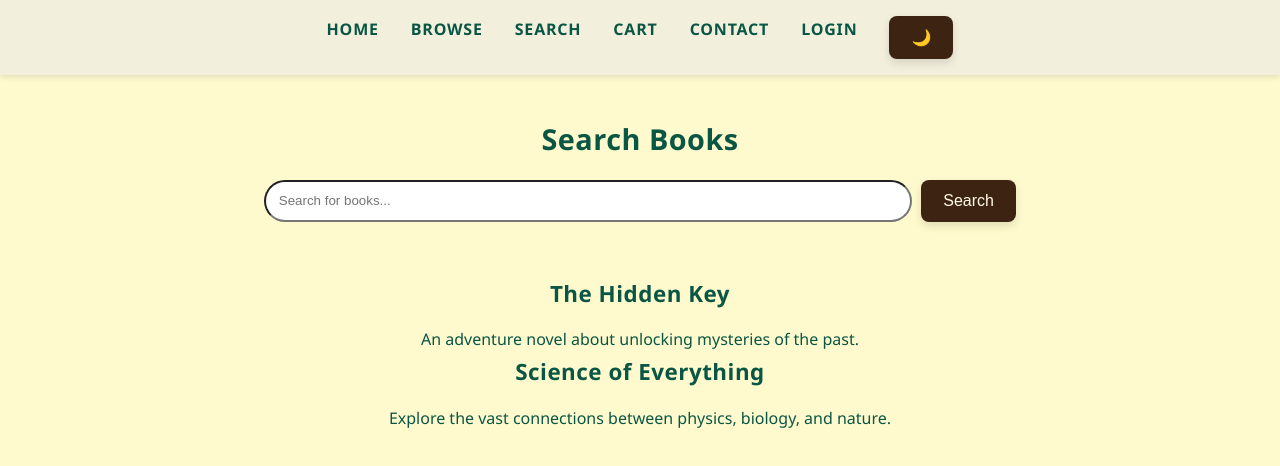
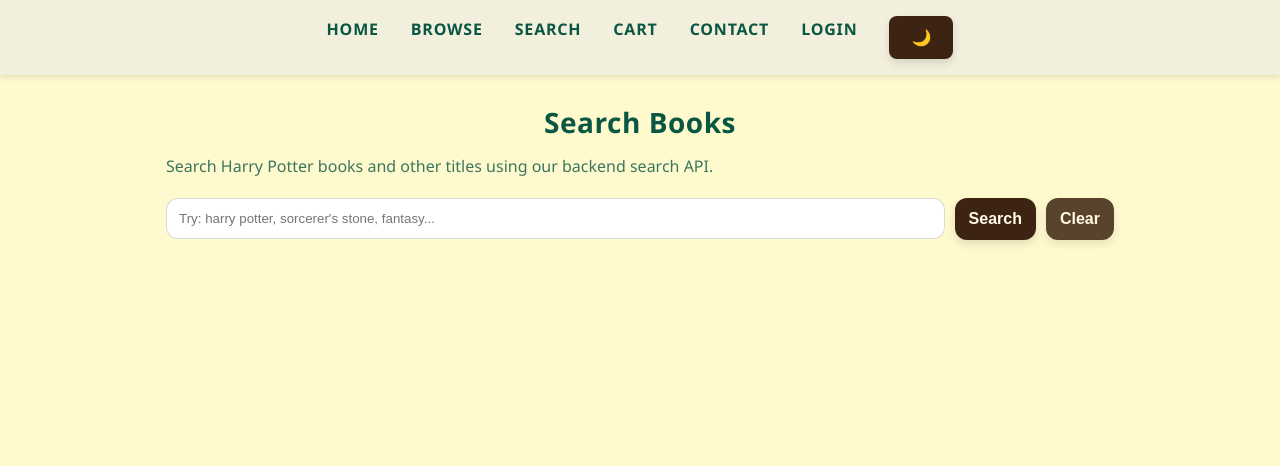
Before and after one commit to mw439/IT340-TBR, an Angular app in the folder tbr-frontend/: page /search in a window 1280 px wide. Shown: the top 466 px of the page. Built offline with nearby package versions, Linux system fonts and the light colour scheme.

Commit message:
Search Engine using OpenLibrary API

```diff
--- a/tbr-frontend/src/app/pages/search/search.css
+++ b/tbr-frontend/src/app/pages/search/search.css
@@ -1,21 +1,129 @@
 .search-page {
-  max-width: 800px;
-  margin: 2.5rem auto;
-  padding: 0 1.5rem;
+  max-width: 980px;
+  margin: 0 auto;
+  padding: 24px 16px;
 }
 
-.search-page h2 {
-  margin-bottom: 1rem;
+.title {
+  margin: 0 0 6px 0;
+  font-size: 28px;
+  font-weight: 800;
 }
 
-.search-box {
-  display: flex;
-  gap: 0.6rem;
-  margin-bottom: 1.3rem;
+.subtitle {
+  margin: 0 0 18px 0;
+  opacity: 0.8;
 }
 
-.search-box input[type="text"] {
+.search-bar {
+  display: flex;
+  gap: 10px;
+  align-items: center;
+  margin: 14px 0 10px 0;
+}
+
+.search-bar input {
   flex: 1;
-  padding: 0.6rem 0.8rem;
-  border-radius: 999px;
+  padding: 12px 12px;
+  border-radius: 12px;
+  border: 1px solid rgba(0,0,0,0.15);
+  outline: none;
 }
+
+.search-bar button {
+  padding: 12px 14px;
+  border-radius: 12px;
+  border: none;
+  cursor: pointer;
+  font-weight: 700;
+}
+
+.search-bar button:disabled {
+  opacity: 0.6;
+  cursor: not-allowed;
+}
+
+.search-bar .secondary {
+  opacity: 0.85;
+}
+
+.status {
+  min-height: 22px;
+  margin: 6px 0 14px 0;
+}
+
+.error {
+  color: #b00020;
+  font-weight: 600;
+}
+
+.results {
+  display: grid;
+  grid-template-columns: 1fr;
+  gap: 12px;
+}
+
+.card {
+  display: flex;
+  gap: 14px;
+  padding: 14px;
+  border-radius: 16px;
+  border: 1px solid rgba(0,0,0,0.10);
+}
+
+.cover {
+  width: 90px;
+  min-width: 90px;
+  height: 120px;
+  border-radius: 14px;
+  overflow: hidden;
+  border: 1px solid rgba(0,0,0,0.10);
+  display: flex;
+  align-items: center;
+  justify-content: center;
+}
+
+.cover img {
+  width: 100%;
+  height: 100%;
+  object-fit: cover;
+}
+
+.no-cover {
+  font-size: 12px;
+  opacity: 0.7;
+}
+
+.info {
+  flex: 1;
+}
+
+.row {
+  display: flex;
+  align-items: flex-start;
+  justify-content: space-between;
+  gap: 12px;
+}
+
+.book-title {
+  margin: 0;
+  font-size: 18px;
+  font-weight: 800;
+}
+
+.price {
+  font-weight: 800;
+  opacity: 0.9;
+}
+
+.author {
+  margin: 6px 0 0 0;
+  font-weight: 600;
+  opacity: 0.9;
+}
+
+.meta {
+  margin: 4px 0 0 0;
+  opacity: 0.8;
+  font-size: 13px;
+}
--- a/tbr-frontend/src/app/pages/search/search.html
+++ b/tbr-frontend/src/app/pages/search/search.html
@@ -1,19 +1,40 @@
-<main class="search-page">
-  <h2>Search Books</h2>
-  <div class="search-box">
-    <input type="text" placeholder="Search for books..." />
-    <button class="btn">Search</button>
+<div class="search-page">
+  <h1 class="title">Search Books</h1>
+  <p class="subtitle">Search Harry Potter books and other titles using our backend search API.</p>
+
+  <div class="search-bar">
+    <input
+      type="text"
+      [(ngModel)]="query"
+      placeholder="Try: harry potter, sorcerer's stone, fantasy..."
+      (keyup.enter)="onSearch()"
+    />
+    <button (click)="onSearch()" [disabled]="loading">Search</button>
+    <button class="secondary" (click)="clear()" [disabled]="loading">Clear</button>
   </div>
 
-  <section class="search-results">
-    <div class="result-item">
-      <h3>The Hidden Key</h3>
-      <p>An adventure novel about unlocking mysteries of the past.</p>
+  <div class="status">
+    <p *ngIf="loading">Searching…</p>
+    <p class="error" *ngIf="!loading && errorMessage">{{ errorMessage }}</p>
+  </div>
+
+  <div class="results" *ngIf="!loading && results.length > 0">
+    <div class="card" *ngFor="let book of results">
+      <div class="cover">
+        <img *ngIf="book.coverUrl" [src]="book.coverUrl" alt="cover" />
+        <div *ngIf="!book.coverUrl" class="no-cover">No Cover</div>
+      </div>
+
+      <div class="info">
+        <div class="row">
+          <h3 class="book-title">{{ book.title }}</h3>
+          <span class="price" *ngIf="book.price">${{ book.price }}</span>
+        </div>
+
+        <p class="author">Author: {{ book.author }}</p>
+        <p class="meta" *ngIf="book.firstPublishYear">First Published: {{ book.firstPublishYear }}</p>
+        <p class="meta" *ngIf="book.isbn">ISBN: {{ book.isbn }}</p>
+      </div>
     </div>
-
-    <div class="result-item">
-      <h3>Science of Everything</h3>
-      <p>Explore the vast connections between physics, biology, and nature.</p>
-    </div>
-  </section>
-</main>
+  </div>
+</div>
--- a/tbr-frontend/src/app/pages/search/search.ts
+++ b/tbr-frontend/src/app/pages/search/search.ts
@@ -1,20 +1,91 @@
-// import { Component } from '@angular/core';
+import { Component } from '@angular/core';
+import { CommonModule } from '@angular/common';
+import { FormsModule } from '@angular/forms';
+import { HttpClient } from '@angular/common/http';
 
-// @Component({
-//   selector: 'app-search',
-//   imports: [],
-//   templateUrl: './search.html',
-//   styleUrl: './search.css',
-// })
-// export class Search {
-
-// }
-import { Component } from '@angular/core';
+type BookResult = {
+  key: string;
+  title: string;
+  author: string;
+  isbn?: string;
+  coverUrl?: string | null;
+  price?: number;
+  firstPublishYear?: number | null;
+};
 
 @Component({
   selector: 'app-search',
   standalone: true,
+  imports: [CommonModule, FormsModule],
   templateUrl: './search.html',
   styleUrls: ['./search.css'],
 })
-export class Search {}
+export class Search {
+  query = '';
+  loading = false;
+  errorMessage = '';
+  results: BookResult[] = [];
+
+  constructor(private http: HttpClient) {}
+
+  onSearch(): void {
+    this.errorMessage = '';
+    const q = (this.query || '').trim();
+
+    if (!q) {
+      this.results = [];
+      this.errorMessage = 'Type something to search (example: harry potter).';
+      return;
+    }
+
+    this.loading = true;
+    this.results = [];
+
+    // Open Library search (frontend has internet access per IT340 design)
+    const url = `https://openlibrary.org/search.json?q=${encodeURIComponent(q)}&limit=25`;
+
+    this.http.get<any>(url).subscribe({
+      next: (data: any) => {
+        const docs = Array.isArray(data?.docs) ? data.docs : [];
+
+        this.results = docs.map((doc: any) => {
+          const coverId = doc?.cover_i;
+          const coverUrl = coverId ? `https://covers.openlibrary.org/b/id/${coverId}-M.jpg` : null;
+
+          // simple demo price (store-style)
+          const price = 10 + Math.floor(Math.random() * 15);
+
+          return {
+            key: doc?.key || '',
+            title: doc?.title || 'Untitled',
+            author: (doc?.author_name && doc.author_name[0]) ? doc.author_name[0] : 'Unknown',
+            isbn: (doc?.isbn && doc.isbn[0]) ? doc.isbn[0] : '',
+            coverUrl,
+            price,
+            firstPublishYear: doc?.first_publish_year || null,
+          } as BookResult;
+        });
+
+        if (this.results.length === 0) {
+          this.errorMessage = 'No results found. Try a different keyword.';
+        }
+
+        this.loading = false;
+      },
+      error: (err: any) => {
+        this.loading = false;
+        this.results = [];
+        this.errorMessage =
+          err?.message ||
+          'Search failed. This VM may not have internet access.';
+      },
+    });
+  }
+
+  clear(): void {
+    this.query = '';
+    this.results = [];
+    this.errorMessage = '';
+    this.loading = false;
+  }
+}
```
